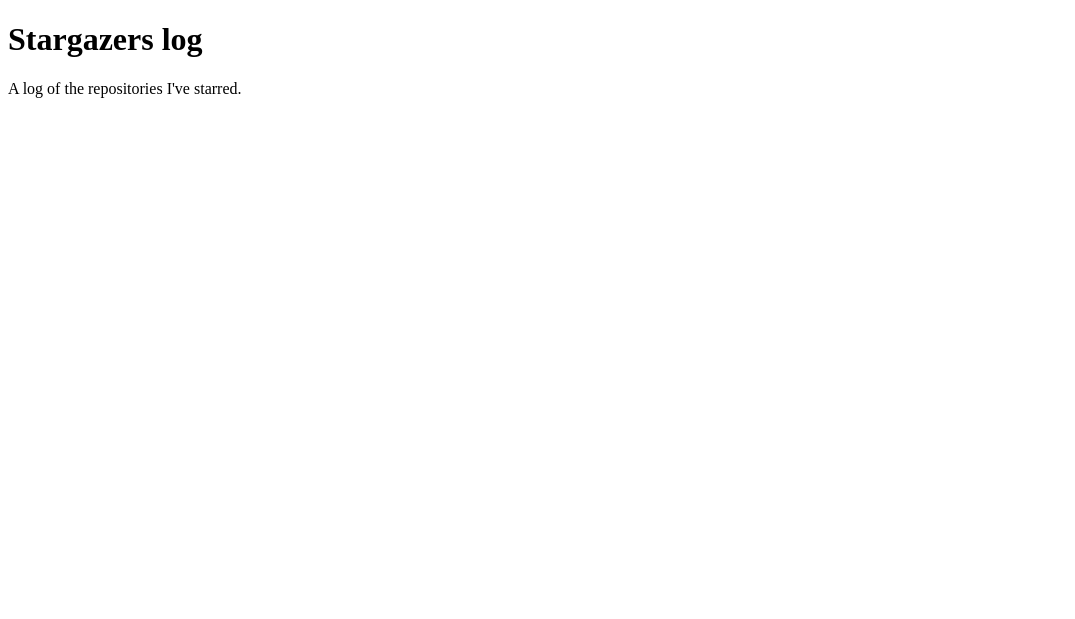
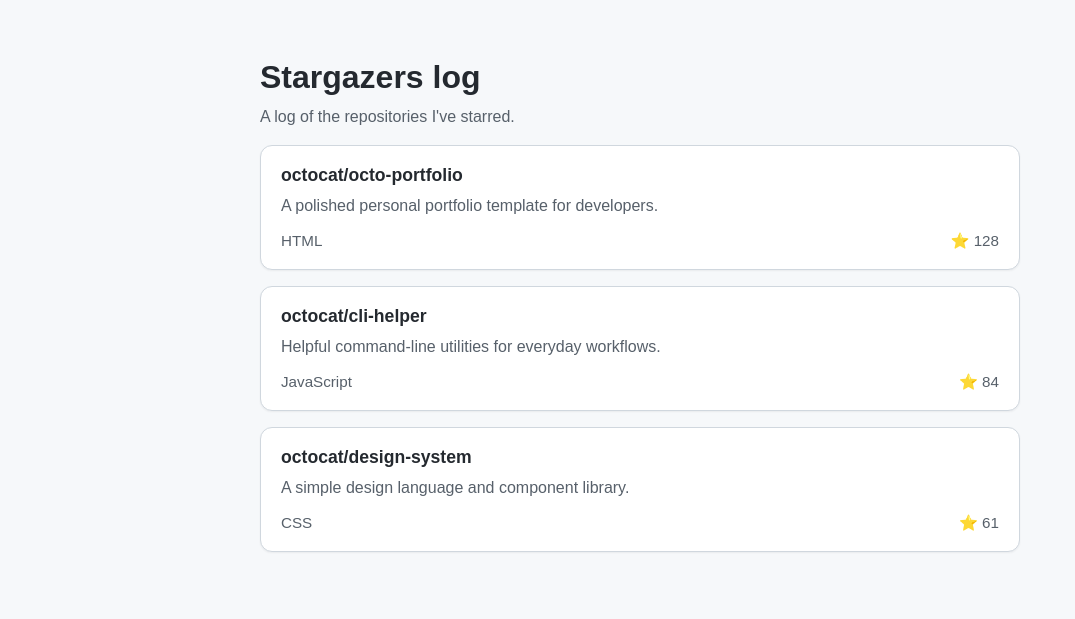
Before and after one commit to GeorgeAlva/hello-world, a plain HTML site: page index.html in a window 1280 px wide. Shown: the whole page, without its empty margins (0-1075 px from the left). Drawn offline with Linux system fonts and the light colour scheme.

Commit message:
name practice
name practice description

```diff
--- /dev/null
+++ b/events.json
@@ -0,0 +1,26 @@
+[
+  {
+    "name": "octo-portfolio",
+    "owner": "octocat",
+    "description": "A polished personal portfolio template for developers.",
+    "language": "HTML",
+    "stars": 128,
+    "url": "https://github.com/octocat/octo-portfolio"
+  },
+  {
+    "name": "cli-helper",
+    "owner": "octocat",
+    "description": "Helpful command-line utilities for everyday workflows.",
+    "language": "JavaScript",
+    "stars": 84,
+    "url": "https://github.com/octocat/cli-helper"
+  },
+  {
+    "name": "design-system",
+    "owner": "octocat",
+    "description": "A simple design language and component library.",
+    "language": "CSS",
+    "stars": 61,
+    "url": "https://github.com/octocat/design-system"
+  }
+]
--- a/index.html
+++ b/index.html
@@ -2,10 +2,18 @@
 <html lang="en">
   <head>
     <meta charset="utf-8">
+    <meta name="viewport" content="width=device-width, initial-scale=1">
     <title>Stargazers log</title>
+    <link rel="stylesheet" href="./style.css">
   </head>
   <body>
-    <h1>Stargazers log</h1>
-    <p>A log of the repositories I've starred.</p>
+    <main class="container">
+      <h1>Stargazers log</h1>
+      <p>A log of the repositories I've starred.</p>
+      <p id="loading">Loading starred repositories…</p>
+      <ul id="repo-list"></ul>
+    </main>
+
+    <script src="./script.js"></script>
   </body>
 </html>
--- /dev/null
+++ b/script.js
@@ -0,0 +1,43 @@
+document.addEventListener("DOMContentLoaded", () => {
+  const list = document.getElementById("repo-list");
+  const loading = document.getElementById("loading");
+
+  fetch("./events.json")
+    .then((response) => {
+      if (!response.ok) {
+        throw new Error("Unable to load repository data.");
+      }
+      return response.json();
+    })
+    .then((repositories) => {
+      loading.remove();
+
+      if (!repositories.length) {
+        list.innerHTML = '<li class="empty">No starred repositories yet.</li>';
+        return;
+      }
+
+      const items = repositories
+        .map(
+          (repo) => `
+            <li class="repo-card">
+              <a href="${repo.url}" target="_blank" rel="noreferrer">
+                <h2>${repo.owner}/${repo.name}</h2>
+                <p>${repo.description}</p>
+                <div class="meta">
+                  <span>${repo.language || "Various"}</span>
+                  <span>⭐ ${repo.stars}</span>
+                </div>
+              </a>
+            </li>
+          `
+        )
+        .join("");
+
+      list.innerHTML = items;
+    })
+    .catch((error) => {
+      loading.textContent = "Unable to load starred repositories right now.";
+      console.error(error);
+    });
+});
--- /dev/null
+++ b/style.css
@@ -0,0 +1,67 @@
+:root {
+  color-scheme: light;
+  font-family: Arial, Helvetica, sans-serif;
+  line-height: 1.5;
+}
+
+body {
+  margin: 0;
+  background: #f6f8fa;
+  color: #24292f;
+}
+
+.container {
+  max-width: 760px;
+  margin: 0 auto;
+  padding: 2rem 1.25rem 3rem;
+}
+
+h1 {
+  margin-bottom: 0.25rem;
+}
+
+p {
+  margin-top: 0;
+  color: #57606a;
+}
+
+#repo-list {
+  list-style: none;
+  padding: 0;
+  display: grid;
+  gap: 1rem;
+}
+
+.repo-card {
+  background: #ffffff;
+  border: 1px solid #d0d7de;
+  border-radius: 0.75rem;
+  padding: 1rem 1.25rem;
+  box-shadow: 0 1px 2px rgba(31, 35, 40, 0.06);
+}
+
+.repo-card a {
+  color: inherit;
+  text-decoration: none;
+}
+
+.repo-card h2 {
+  margin: 0 0 0.35rem;
+  font-size: 1.1rem;
+}
+
+.repo-card p {
+  margin: 0 0 0.75rem;
+}
+
+.meta {
+  display: flex;
+  justify-content: space-between;
+  color: #57606a;
+  font-size: 0.95rem;
+}
+
+.empty {
+  text-align: center;
+  color: #57606a;
+}
```
